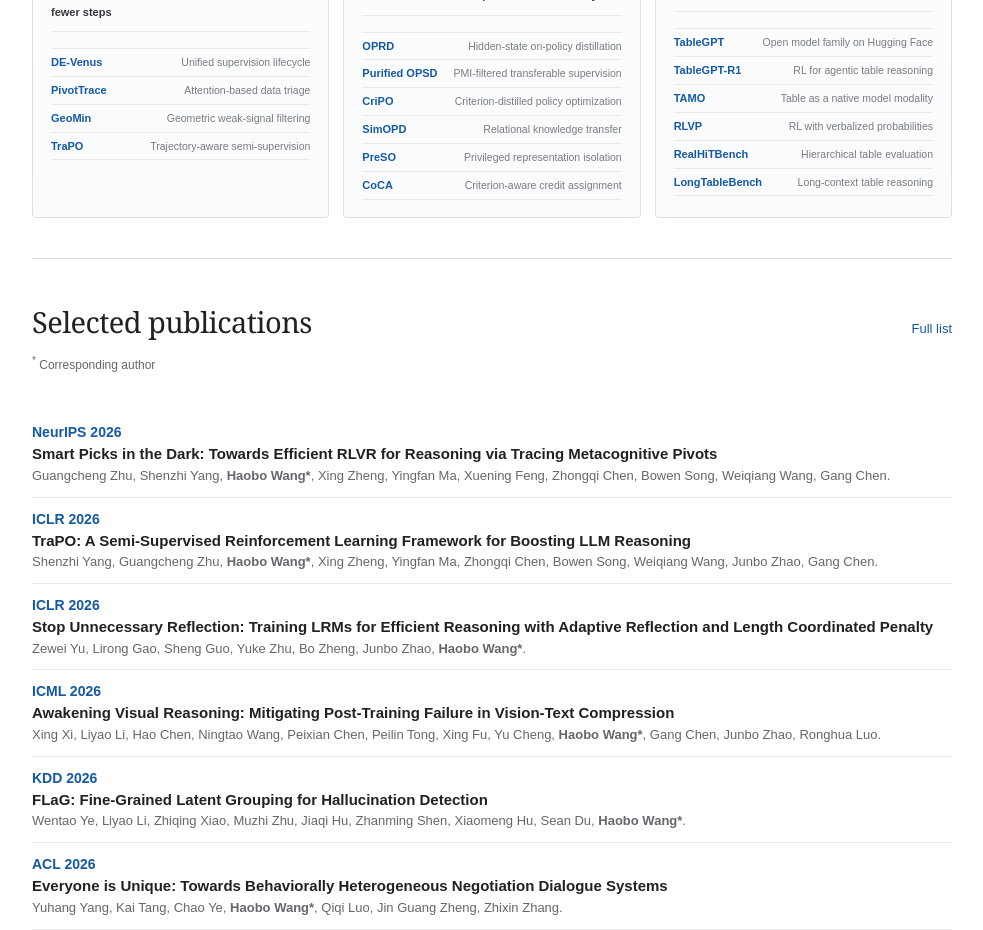
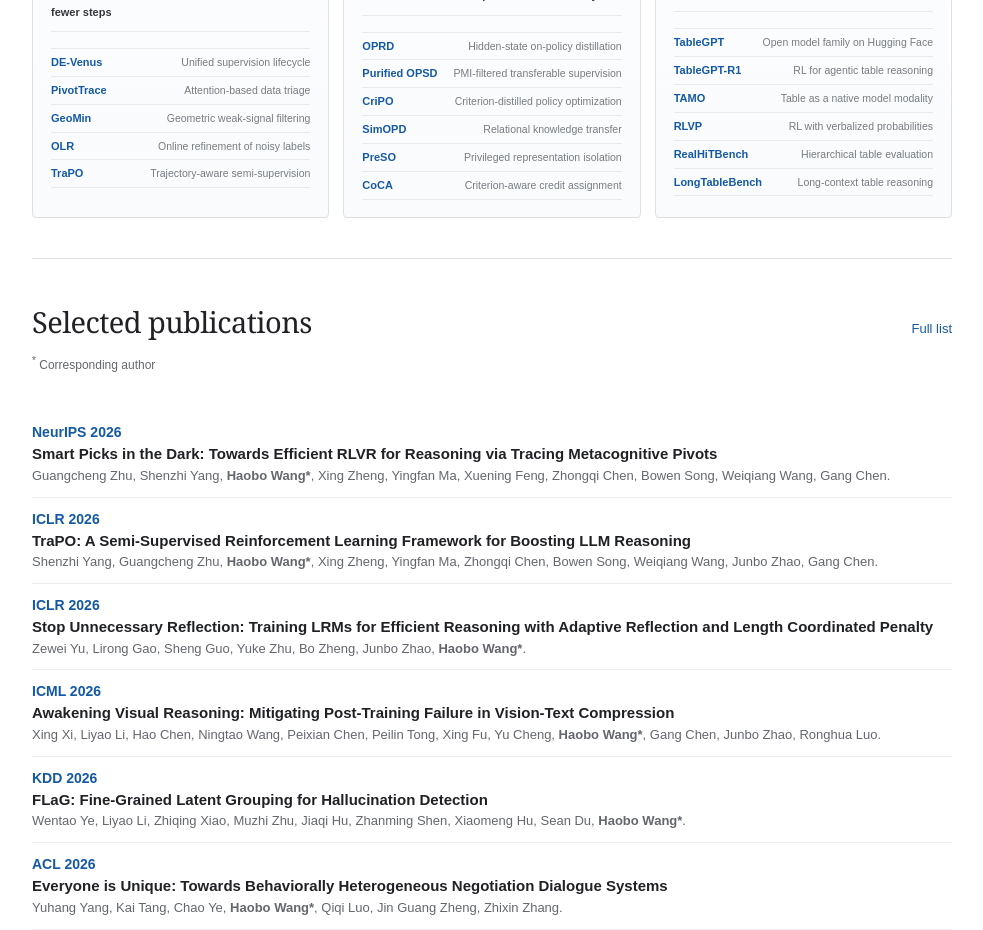
Before and after one commit to hbzju/hbzju.github.io, a plain HTML site: page index.html in a window 1280 px wide. Shown: the part 1060-1990 px from the top of the page, without its empty margins (148-1131 px from the left). Drawn offline with Linux system fonts and the light colour scheme.

Commit message:
Add OLR to data-efficient RLVR research thread

```diff
--- a/index.html
+++ b/index.html
@@ -82,6 +82,7 @@
             <a href="https://arxiv.org/abs/2609.03324" target="_blank" rel="noopener"><strong>DE-Venus</strong><span>Unified supervision lifecycle</span></a>
             <a href="https://arxiv.org/abs/2606.04503" target="_blank" rel="noopener"><strong>PivotTrace</strong><span>Attention-based data triage</span></a>
             <a href="https://arxiv.org/abs/2606.04516" target="_blank" rel="noopener"><strong>GeoMin</strong><span>Geometric weak-signal filtering</span></a>
+            <a href="https://arxiv.org/abs/2604.03993" target="_blank" rel="noopener"><strong>OLR</strong><span>Online refinement of noisy labels</span></a>
             <a href="https://arxiv.org/abs/2512.13106" target="_blank" rel="noopener"><strong>TraPO</strong><span>Trajectory-aware semi-supervision</span></a>
           </div>
         </article>
```
